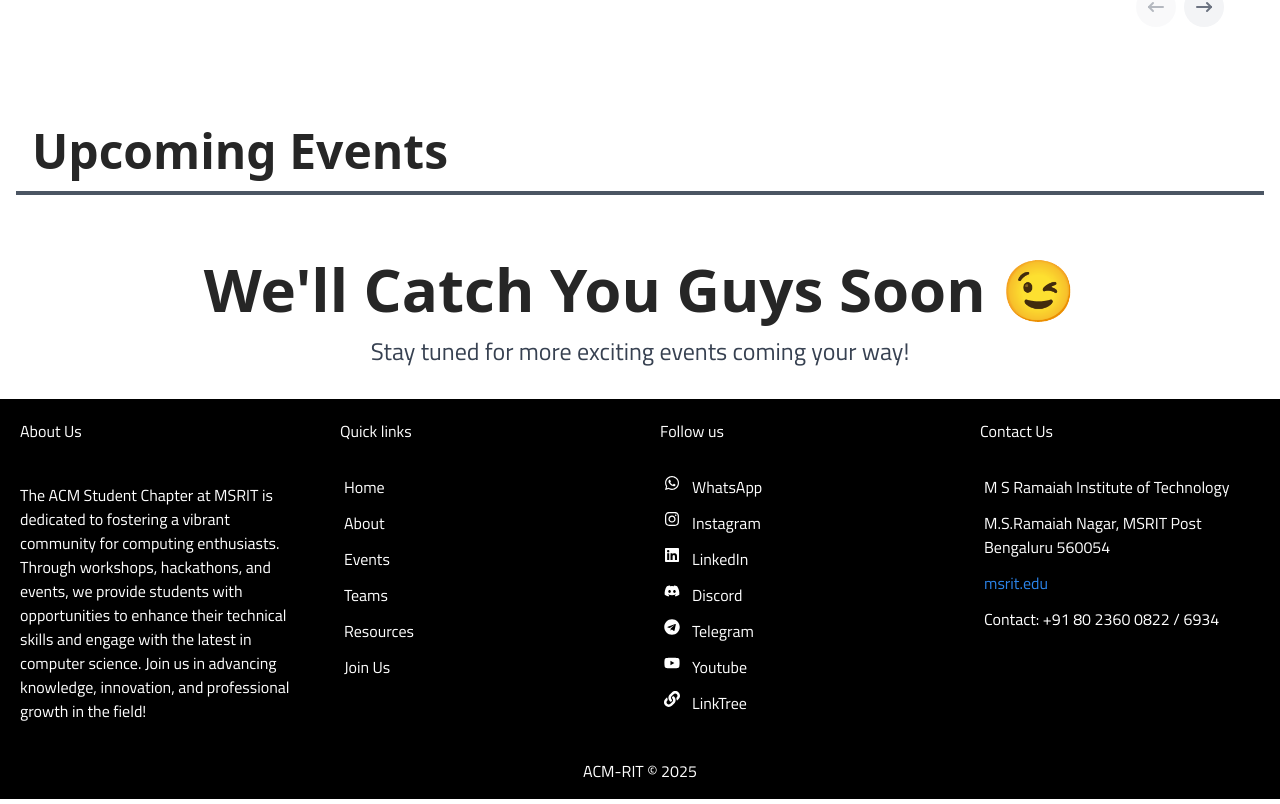
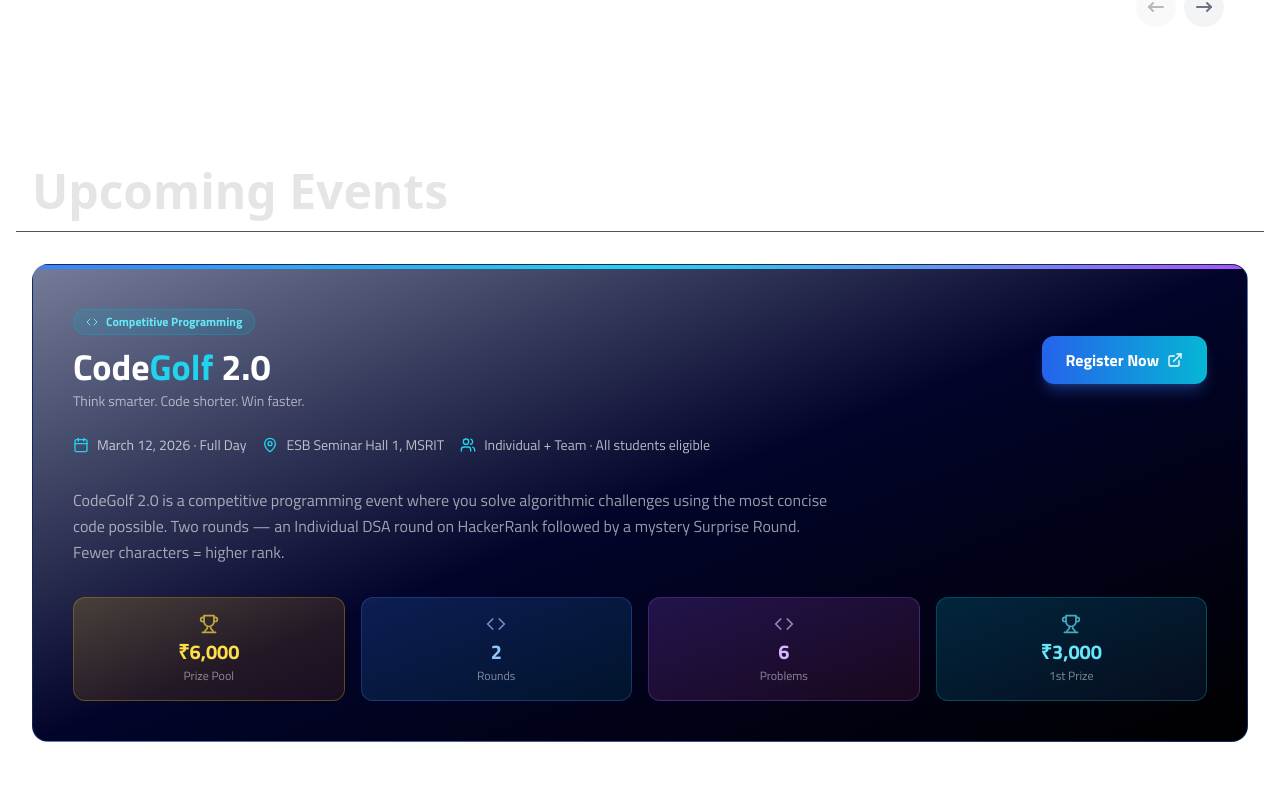
Before and after one commit to ACMRIT/acm-main, a Next.js app: page /events in a window 1280 px wide. Shown: the part 1616-2420 px from the top of the page. Built offline with nearby package versions, Linux system fonts and the light colour scheme.

Commit message:
updated events

```diff
--- a/components/UpcomingEventsDisplay.tsx
+++ b/components/UpcomingEventsDisplay.tsx
@@ -1,194 +1,91 @@
 "use client"
-// import Link from 'next/link';
 import React from 'react';
-// import Image from 'next/image';
-// import { useState } from 'react';
+import Link from 'next/link';
+import { motion } from 'framer-motion';
+import { Calendar, MapPin, Trophy, Users, Code, ExternalLink } from 'lucide-react';
 
 const UpcomingDesc = () => {
-    // const [showRules, setShowRules] = useState(false);
     return (
-        <div id="upcoming" className="w-full h-full mt-5">
-            <h2 className="max-w-7xl pl-4 mx-auto text-xl md:text-5xl font-bold text-neutral-800 dark:text-neutral-200 font-sans">
+        <div id="upcoming" className="w-full mt-5 py-10">
+            <h2 className="max-w-7xl pl-4 mx-auto text-xl md:text-5xl font-bold text-neutral-200 font-sans mb-4">
                 Upcoming Events
             </h2>
-            <hr className="border-gray-600 border-t-4 my-4" />
-            {/* <div id='javathon' className="min-h-screen flex flex-col max-w-fit border-black shadow-lg p-6">
-                <div className='p-5'>
-                    <div className="max-w-3xl w-full rounded-lg p-6 mb-3">
-                        <h1 className="text-4xl font-bold text-blue-600 mb-4">HACKVENTURE 1.0</h1>
-                        <p className="text-lg text-gray-700">
-                            Join us for an exciting event that brings together Java enthusiasts !
-                        </p>
+            <hr className="border-gray-600 border-t my-4" />
+
+            {/* CodeGolf 2.0 Card */}
+            <div className="max-w-7xl mx-auto px-4 mt-8">
+                <motion.div
+                    initial={{ opacity: 0, y: 30 }}
+                    whileInView={{ opacity: 1, y: 0 }}
+                    viewport={{ once: true }}
+                    transition={{ duration: 0.6 }}
+                    className="relative rounded-2xl border border-blue-500/30 bg-gradient-to-br from-blue-950/60 via-[#02042a] to-black overflow-hidden"
+                >
+                    {/* Top accent bar */}
+                    <div className="h-1 w-full bg-gradient-to-r from-blue-500 via-cyan-400 to-purple-500" />
+
+                    <div className="p-8 md:p-10">
+                        {/* Header row */}
+                        <div className="flex flex-col md:flex-row md:items-center justify-between gap-4 mb-6">
+                            <div>
+                                <span className="inline-flex items-center gap-2 px-3 py-1 rounded-full bg-cyan-500/15 border border-cyan-500/30 text-cyan-300 text-xs font-semibold mb-3">
+                                    <Code className="w-3 h-3" /> Competitive Programming
+                                </span>
+                                <h3 className="text-3xl md:text-4xl font-extrabold text-white font-titillium">
+                                    Code<span className="text-cyan-400">Golf</span> 2.0
+                                </h3>
+                                <p className="text-white/60 mt-1 text-sm">Think smarter. Code shorter. Win faster.</p>
                             </div>
-                    <div className="max-w-2xl w-full rounded-lg p-6">
-                        <h2 className="text-2xl font-semibold text-gray-800 mb-3">Event Details</h2>
-                        <ul className="list-disc list-inside text-gray-700 space-y-2 pl-4">
-                            <li><strong>Date :</strong>20th - 27th December 2024</li>
-                            <li><strong>Location : </strong> Ramaiah Institute of Technology RIT campus.</li>
-                            <li><strong>Duration : </strong> 1 Days of Non-Stop Coding & Innovation!</li>
-                            <li><strong>Eligibility :</strong> Open to all students  </li>
-                        </ul>
+                            <Link href="https://code-golf2-0.vercel.app/" target="_blank" rel="noopener noreferrer">
+                                <motion.button
+                                    whileHover={{ scale: 1.05 }}
+                                    whileTap={{ scale: 0.97 }}
+                                    className="flex items-center gap-2 px-6 py-3 bg-gradient-to-r from-blue-600 to-cyan-500 text-white font-bold rounded-xl shadow-lg shadow-blue-500/30 hover:shadow-cyan-500/40 transition-all duration-300 whitespace-nowrap"
+                                >
+                                    Register Now <ExternalLink className="w-4 h-4" />
+                                </motion.button>
+                            </Link>
                         </div>
-                    <div className="max-w-3xl w-full rounded-lg p-6">
-                        <h2 className="text-2xl font-semibold text-gray-800 mb-4">About HackVenture 2025</h2>
-                        <p className="text-gray-700">
-                            1. Team size: 2-4 members.  <br />
-                            2. 20th Dec: 1st round (Online).<br />
-                            3. 22nd Dec: Result announcement of 1st round.<br />
-                            4. 27th Dec: 2nd round (Offline).<br />
-                            5. 2nd round Location: Des Hi-Tech Seminar Hall-1.<br />
-                        </p>
-                        <h2 className="text-2xl font-semibold text-gray-800 mb-4">Note</h2>
-                        <p className="text-gray-700">
 
-                            • 1st round will be only idea presentation with PPT (compulsory).<br />
-                            • 2nd round is offline and every team member is required to be
-                            present (conditions apply) along with GitHub code.<br />
-                            • Video (optional) for 1st round to be uploaded on YouTube and
-                            made public (Unlisted) and that same link should be provided in
-                            the form.<br />
-                            • Code is required only for 2nd round and has no impact on 1st
-                            round.<br />
+                        {/* Info chips */}
+                        <div className="flex flex-wrap gap-4 mb-8">
+                            <div className="flex items-center gap-2 text-white/70 text-sm">
+                                <Calendar className="w-4 h-4 text-cyan-400" />
+                                March 12, 2026 · Full Day
+                            </div>
+                            <div className="flex items-center gap-2 text-white/70 text-sm">
+                                <MapPin className="w-4 h-4 text-cyan-400" />
+                                ESB Seminar Hall 1, MSRIT
+                            </div>
+                            <div className="flex items-center gap-2 text-white/70 text-sm">
+                                <Users className="w-4 h-4 text-cyan-400" />
+                                Individual + Team · All students eligible
+                            </div>
+                        </div>
 
-                            <Link href={"https://docs.google.com/presentation/d/1CFR3OnVZY8HTc4euBVtL5txMrZZbB1do/edit?pli=1#slide=id.p1"} className='mt-2 text-blue-600 hover:text-red-500' >
-                              ppt : Link
-                            </Link>
-
+                        {/* Description */}
+                        <p className="text-white/60 mb-8 leading-relaxed max-w-3xl">
+                            CodeGolf 2.0 is a competitive programming event where you solve algorithmic challenges using the most concise code possible. Two rounds — an Individual DSA round on HackerRank followed by a mystery Surprise Round. Fewer characters = higher rank.
                         </p>
 
+                        {/* Stats row */}
+                        <div className="grid grid-cols-2 md:grid-cols-4 gap-4">
+                            {[
+                                { label: 'Prize Pool', value: '₹6,000', icon: Trophy, color: 'from-yellow-500/20 to-orange-500/10 border-yellow-500/30 text-yellow-300' },
+                                { label: 'Rounds', value: '2', icon: Code, color: 'from-blue-500/20 to-cyan-500/10 border-blue-500/30 text-blue-300' },
+                                { label: 'Problems', value: '6', icon: Code, color: 'from-purple-500/20 to-pink-500/10 border-purple-500/30 text-purple-300' },
+                                { label: '1st Prize', value: '₹3,000', icon: Trophy, color: 'from-cyan-500/20 to-blue-500/10 border-cyan-500/30 text-cyan-300' },
+                            ].map(({ label, value, icon: Icon, color }) => (
+                                <div key={label} className={`rounded-xl border bg-gradient-to-br ${color} p-4 text-center`}>
+                                    <Icon className="w-5 h-5 mx-auto mb-1 opacity-70" />
+                                    <div className="text-xl font-extrabold">{value}</div>
+                                    <div className="text-xs text-white/50 mt-0.5">{label}</div>
                                 </div>
-                    <div className="max-w-3xl w-full flex justify-center mt-8">
-                        <Link href="https://form.jotform.com/243444897423465">
-                        <button className="bg-blue-600 text-white py-3 px-8 rounded-full font-semibold hover:bg-blue-700 transition duration-200">
-                            Register Now
-                        </button>
-
-                        </Link>
-
+                            ))}
                         </div>
                     </div>
-            </div> */}
-            {/* <div id="codegolf" className="min-h-screen flex flex-col items-center px-4 py-6">
-                <div className="w-full max-w-4xl bg-gray-50 shadow-lg rounded-2xl p-6 sm:p-10">
-
-                    <h1 className="text-4xl md:text-5xl font-bold text-blue-700 text-center mb-6">
-                        Code Golf - When Less is More
-                    </h1>
-
-
-                    <div className="w-full max-w-md md:max-w-2xl mb-8">
-                        <Image
-                            src="/eventsImages/codegolf/flyer.jpg"
-                            alt="Code Golf Flyer"
-                            width={1200}
-                            height={1600}
-                            className="rounded-lg shadow-md w-full h-auto"
-                            priority
-                        />
+                </motion.div>
             </div>
-
-
-                    <div className="max-w-2xl w-full rounded-lg p-6 bg-white shadow mb-4">
-                        <h2 className="text-2xl font-semibold text-gray-800 mb-3">Event Details</h2>
-                        <ul className="list-disc list-inside text-gray-700 space-y-2 pl-4">
-                            <li><strong>Date:</strong> 9th May 2025</li>
-                            <li><strong>Timings:</strong> 12 PM to 4 PM</li>
-                            <li><strong>Location:</strong> MS Ramaiah Institute of Technology, ESB Seminar Hall 1</li>
-                            <li><strong>Prize Pool:</strong> ₹15,000</li>
-                            <li><strong>Team Size:</strong> 2 or 3 members</li>
-                            <li><strong>Last Date to Register:</strong> 8th May 2025</li>
-                        </ul>
-                    </div>
-
-
-                    <div className="max-w-2xl w-full rounded-lg p-6 bg-white shadow mb-4">
-                        <h2 className="text-2xl font-semibold text-gray-800 mb-3">Registration Fees</h2>
-                        <ul className="list-disc list-inside text-gray-700 space-y-2 pl-4">
-                            <li><strong>Team with ACM Members only:</strong> ₹50</li>
-                            <li><strong>Team with One or More Non-ACM Members:</strong> ₹100</li>
-                        </ul>
-                    </div>
-
-
-                    <div className="max-w-2xl w-full rounded-lg p-6 bg-white shadow mb-4">
-                        <h2 className="text-2xl font-semibold text-gray-800 mb-3">Payment Details</h2>
-                        <ul className="list-disc list-inside text-gray-700 space-y-2 pl-4">
-                            <li><strong>Payment UPI ID:</strong> 8539900733@ptsbi</li>
-                            <li><strong>Phone Number:</strong> +91 85399 00733</li>
-                        </ul>
-                    </div>
-
-                    <div className="max-w-2xl w-full rounded-lg p-6 bg-white shadow mb-4">
-                        <h2 className="text-2xl font-semibold text-gray-800 mb-3">Hosting Platform</h2>
-                        <p className="text-gray-700 text-base">
-                            This event will be conducted on <strong>HackerRank</strong>. Participants must have an active HackerRank account to compete.
-                            Details regarding the platform access and problem links will be shared prior to the event.
-                        </p>
-                    </div>
-
-                    <div className="max-w-2xl w-full rounded-lg p-6 bg-gray-100 shadow mb-6">
-                        <h2
-                            className="text-2xl font-semibold text-gray-800 mb-3 cursor-pointer"
-                            onClick={() => setShowRules(!showRules)}
-                        >
-                            {showRules ? '🔽 Hide Rules' : '▶️ Show Full Rules & Format'}
-                        </h2>
-
-                        {showRules && (
-                            <div className="text-gray-700 space-y-3 text-sm sm:text-base">
-                                <ul className="list-disc list-inside space-y-2 pl-4">
-                                    <li><strong>Event Format:</strong> Two rounds. Solve problems using the fewest characters possible.</li>
-                                    <li><strong>Languages Allowed:</strong> Java, C, CPP, Python</li>
-                                    <li><strong>Scoring:</strong> Fewer characters = more points. Ties broken by correctness & submission time.</li>
-                                    <li><strong>Rules:</strong>
-                                        <ul className="list-disc pl-6 mt-1">
-                                            <li>Use only standard input/output</li>
-                                            <li>No external libraries</li>
-                                            <li>Self-contained, runnable code only</li>
-                                            <li>No compilation tricks allowed</li>
-                                        </ul>
-                                    </li>
-                                    <li><strong>Strictly Enforced:</strong>
-                                        <ul className="list-disc pl-6 mt-1">
-                                            <li>No ChatGPT or AI tools</li>
-                                            <li>No online compilers or search engines</li>
-                                            <li>No collaboration or code copying</li>
-                                            <li>No mobile devices for coding/reference</li>
-                                            <li>One login per team for code submission</li>
-                                        </ul>
-                                    </li>
-                                    <li><strong>Round Format:</strong>
-                                        <ul className="list-disc pl-6 mt-1">
-                                            <li>Round 1: Warm-up problems (Practice)</li>
-                                            <li>Round 2: Final problems (Scored)</li>
-                                            <li>Use your own system for both rounds</li>
-                                            <li>Submit code via designated platform</li>
-                                        </ul>
-                                    </li>
-                                    <li><strong>Violation:</strong> Any rule break = Disqualification</li>
-                                </ul>
-                            </div>
-                        )}
-                    </div>
-                    <div className="max-w-2xl w-full flex justify-center">
-                        <Link target='__blank' href="https://forms.gle/kxfcYZGhesR4x7F67">
-                            <button className="bg-blue-600 text-white py-3 px-6 rounded-full font-semibold hover:bg-blue-700 transition duration-200">
-                                Register Now
-                            </button>
-                        </Link>
-                    </div>
-                </div>
-            </div> */}
-
-            <div className="w-full h-full mt-16 text-center ">
-                <h2 className="text-3xl sm:text-4xl md:text-5xl lg:text-6xl font-bold text-neutral-800 dark:text-neutral-200 font-sans">
-                    We&apos;ll Catch You Guys Soon 😉
-                </h2>
-                <p className="text-base sm:text-lg md:text-xl lg:text-2xl text-gray-700 mt-4">
-                    Stay tuned for more exciting events coming your way!
-                </p>
-            </div>
-
         </div>
     );
 };
```
Also changed, not shown: eventsData/upComing/upComingEvents.js (+5 -5 lines). Lines whose indentation alone changed are shown as unchanged.
